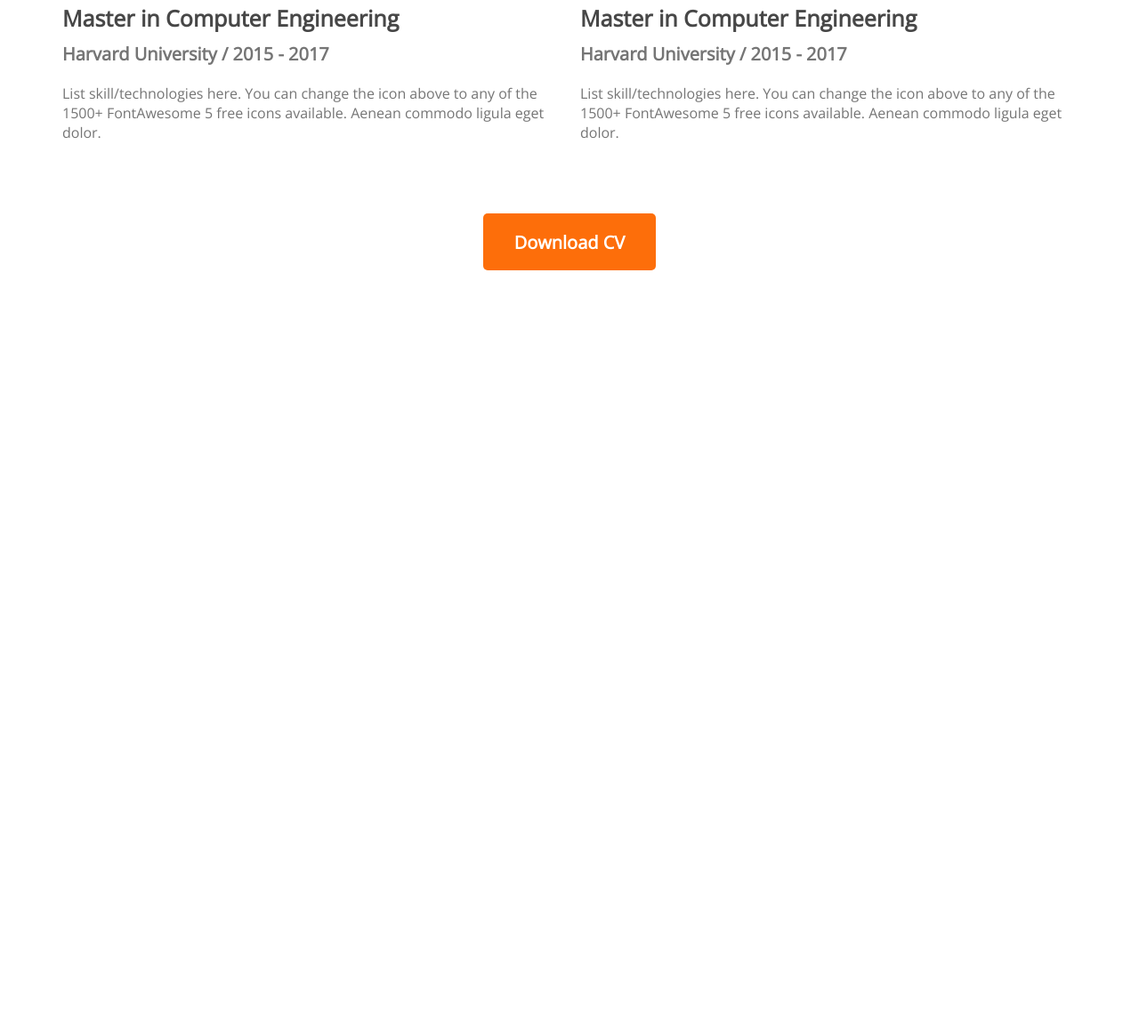
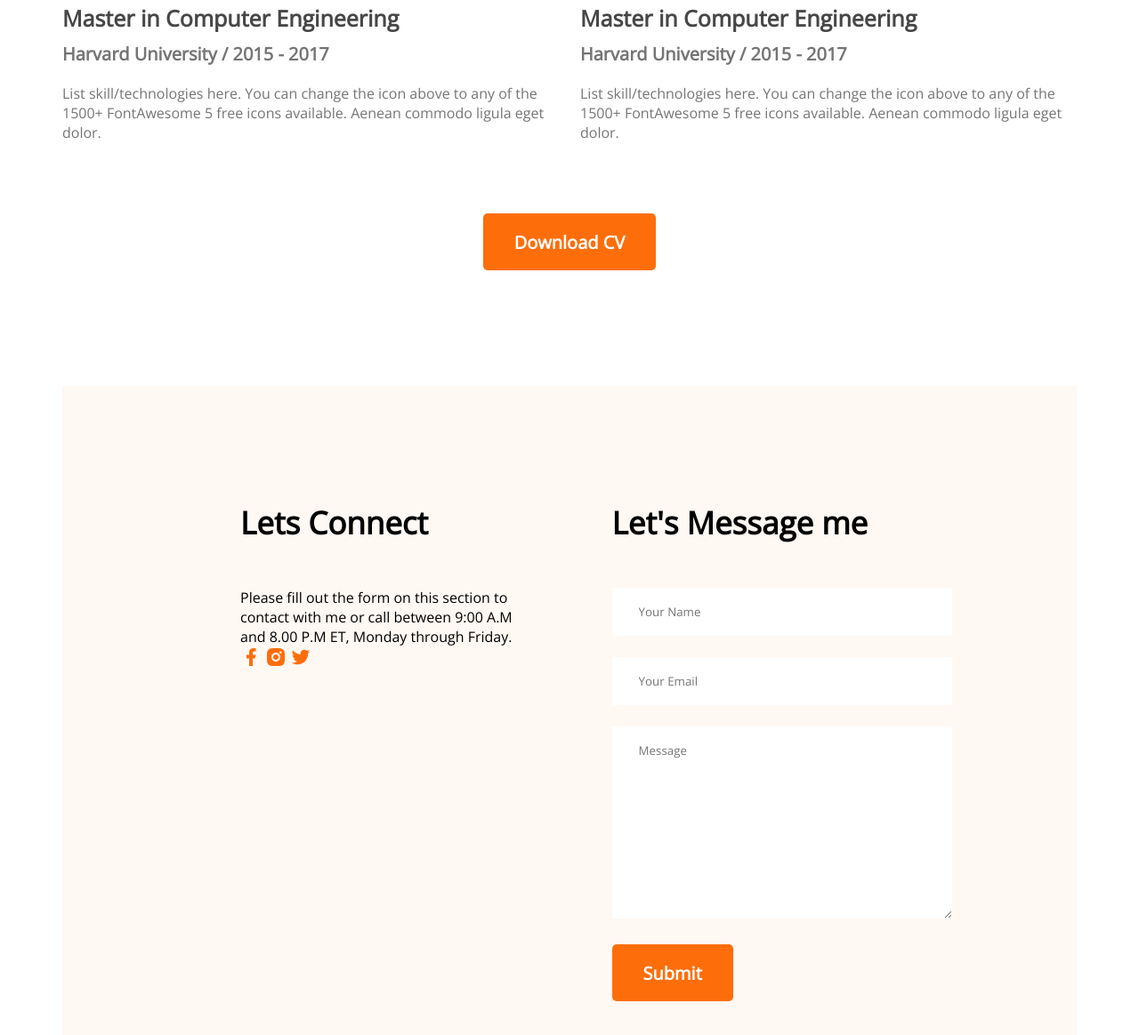
Before and after one commit to ck-joyee/developer-portfolio, a plain HTML site: page index.html in a window 1280 px wide. Shown: the part 2781-3945 px from the top of the page at 89% size. Before the commit the page ends 3085 px from the top, so only its background shows below. Drawn offline with nearby package versions, Linux system fonts and the light colour scheme.

Commit message:
fifth commit

```diff
--- a/index.html
+++ b/index.html
@@ -150,6 +150,33 @@
                 <button class="btn-primary">Download CV</button>
             </div>
         </section>
+        <!-- Contact Section -->
+        <section class="contact">
+         <div>
+        <h3 class="section-title">Lets Connect</h3>
+        <p class="section-description">
+            Please fill out the form on this section to contact with me or call between 9:00 A.M and 8.00 P.M ET, Monday through Friday.
+        </p>
+        <a href="">
+            <img src="/images/icons/facebook.png" alt="">
+        </a>
+        <a href="">
+            <img src="/images/icons/insta.png" alt="">
+        </a>
+        <a href="">
+            <img src="/images/icons/twitter.png" alt="">
+        </a>
+         </div>
+         <div>
+        <h3 class="section-title">Let's Message me</h3>
+        <form action="">
+         <input type="text" name="" id="" placeholder="Your Name">
+         <input type="email" name="" id="" placeholder="Your Email">
+         <textarea name="" id="" cols="30" rows="10" placeholder="Message"></textarea>
+         <input class="btn-primary" type="submit" value="Submit">
+        </form>
+         </div>
+        </section>
 
     </main>
     <footer>
--- a/style/portfolio.css
+++ b/style/portfolio.css
@@ -181,3 +181,25 @@ section {
     margin-top: 50px;
     text-align: center;
 }
+/* Contact Style */
+.contact{
+    display: flex;
+    gap: 100px;
+    background: #FFF8F3;
+    padding: 130px 200px;
+}
+.contact .section-title{
+    text-align: left;
+}
+.contact input[type="text"], input[type="email"], textarea{
+    margin-bottom: 24px;
+    border: 0;
+    width: 100%;
+    padding: 18px 30px;
+}
+input{
+    height: 64pxS;
+}
+.contact a{
+    text-decoration: none;
+}
```
